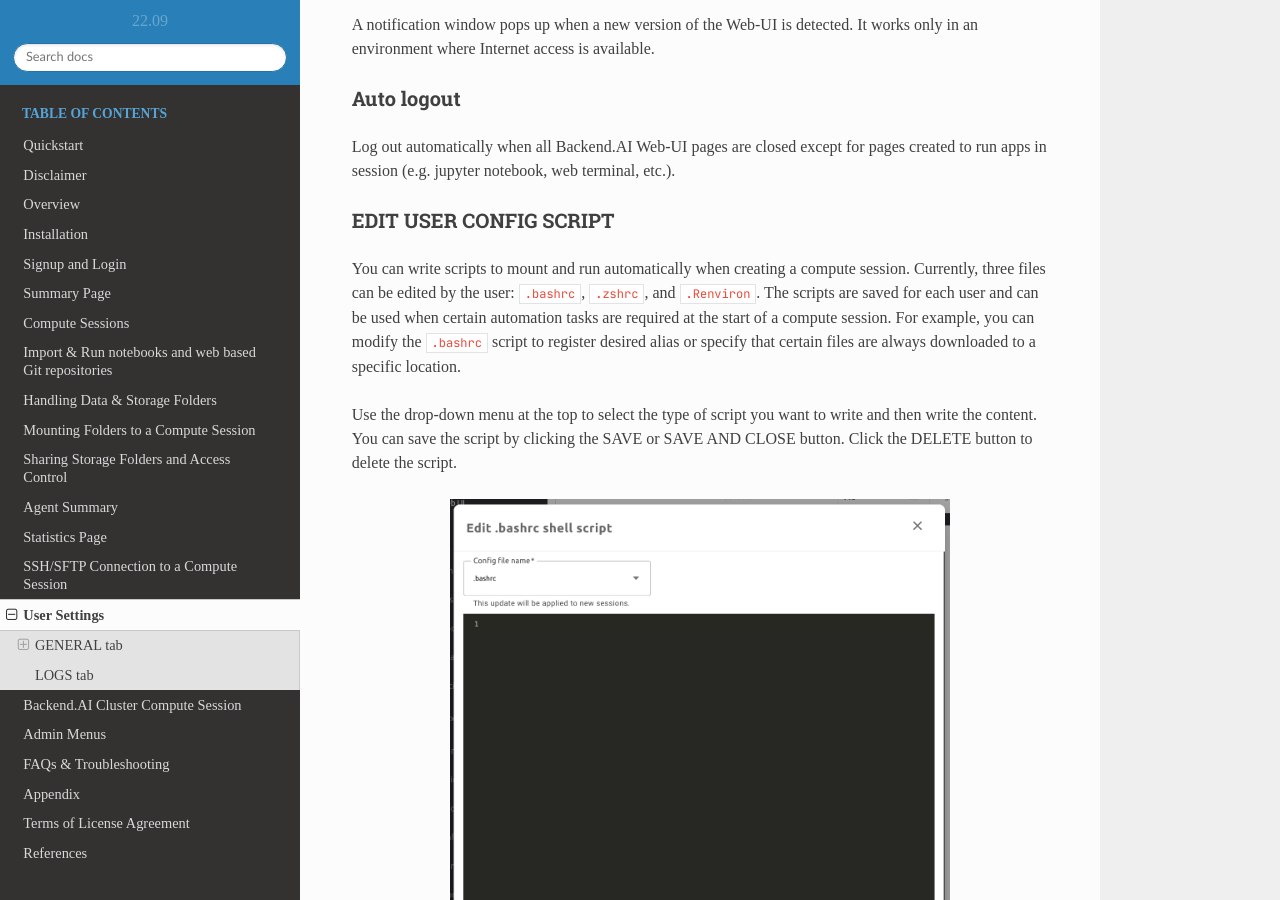
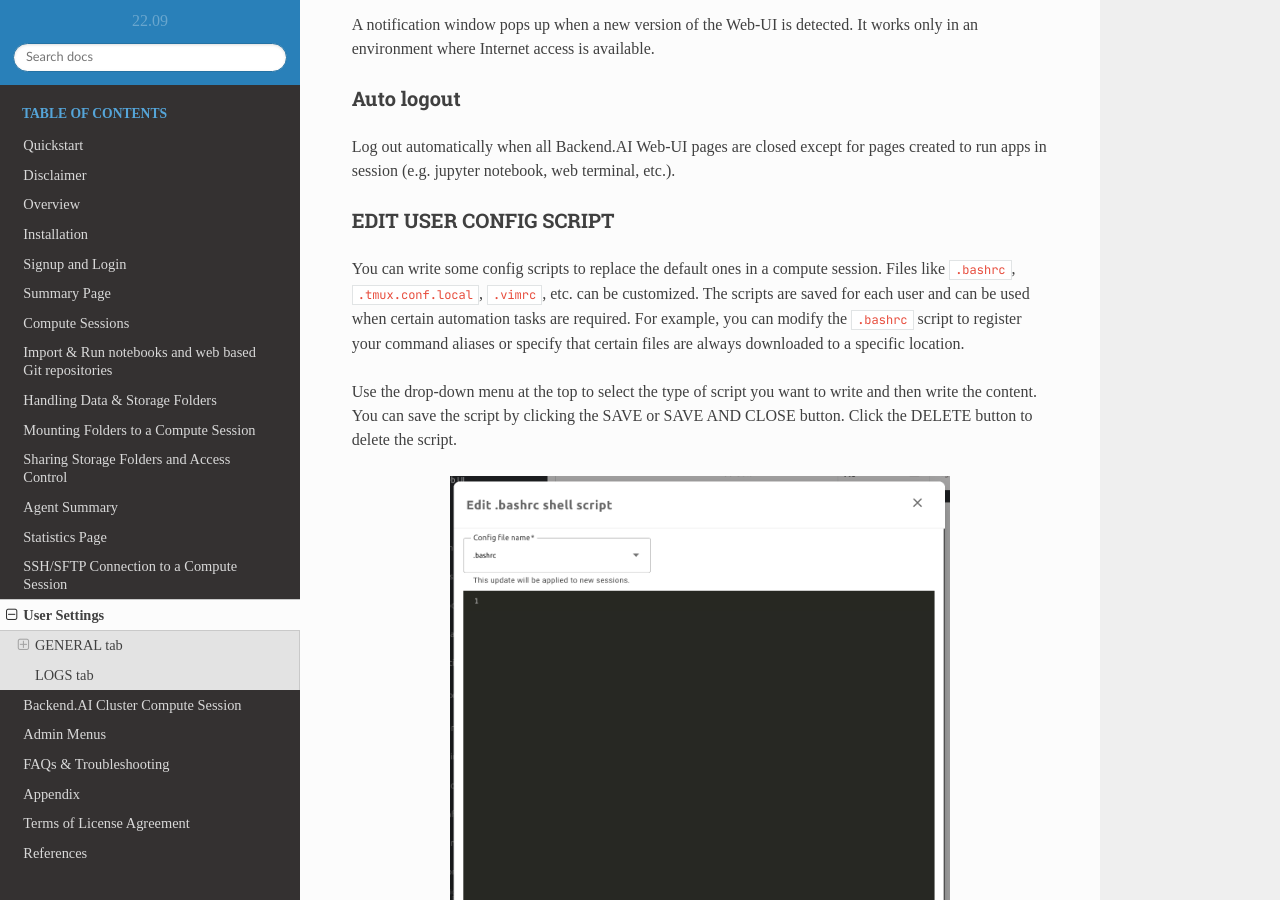
Before and after one commit to lablup/backend.ai-docs-webui, a Sphinx documentation site: the page built from docs/user_settings/user_settings.rst, in a window 1280 px wide and 900 px high, scrolled down 3175 px. Built offline with Sphinx 7.4.7 and the Read the Docs theme 2.0.0, drawn with Linux system fonts in a browser that asks for light colours; some web fonts are replaced.

Commit message:
docs: more user config scripts are availabe now, not just 3

```diff
--- a/docs/user_settings/user_settings.rst
+++ b/docs/user_settings/user_settings.rst
@@ -109,13 +109,12 @@ etc.).
 EDIT USER CONFIG SCRIPT
 ^^^^^^^^^^^^^^^^^^^^^^^
 
-You can write scripts to mount and run automatically when creating a compute
-session. Currently, three files can be edited by the user: ``.bashrc``,
-``.zshrc``, and ``.Renviron``. The scripts are saved for each user and can be
-used when certain automation tasks are required at the start of a compute
-session. For example, you can modify the ``.bashrc`` script to register desired
-alias or specify that certain files are always downloaded to a specific
-location.
+You can write some config scripts to replace the default ones in a compute
+session. Files like ``.bashrc``, ``.tmux.conf.local``, ``.vimrc``, etc. can be
+customized. The scripts are saved for each user and can be used when certain
+automation tasks are required. For example, you can modify the ``.bashrc``
+script to register your command aliases or specify that certain files are always
+downloaded to a specific location.
 
 Use the drop-down menu at the top to select the type of script you want to write
 and then write the content. You can save the script by
```
Also changed, not shown: 1 other file.
